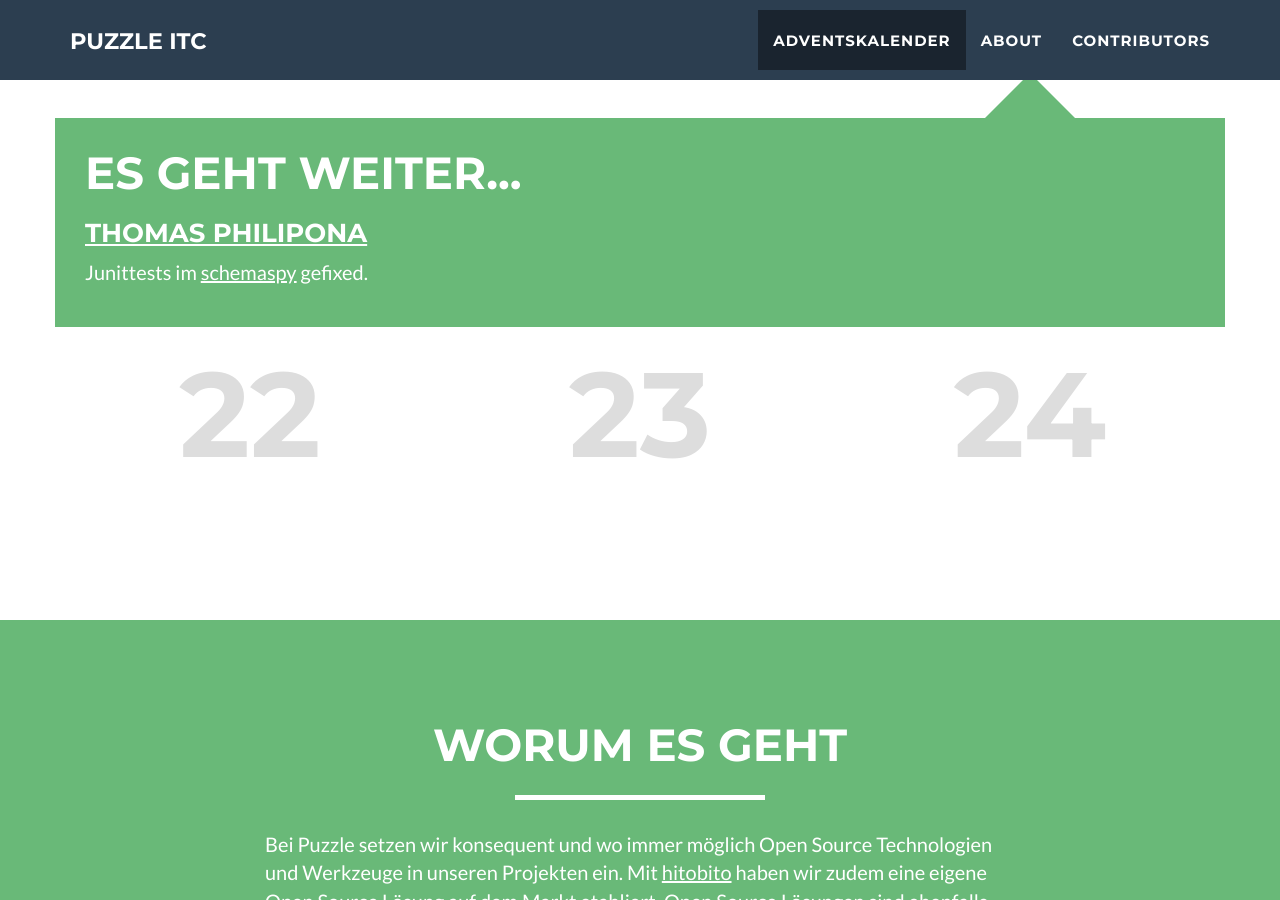
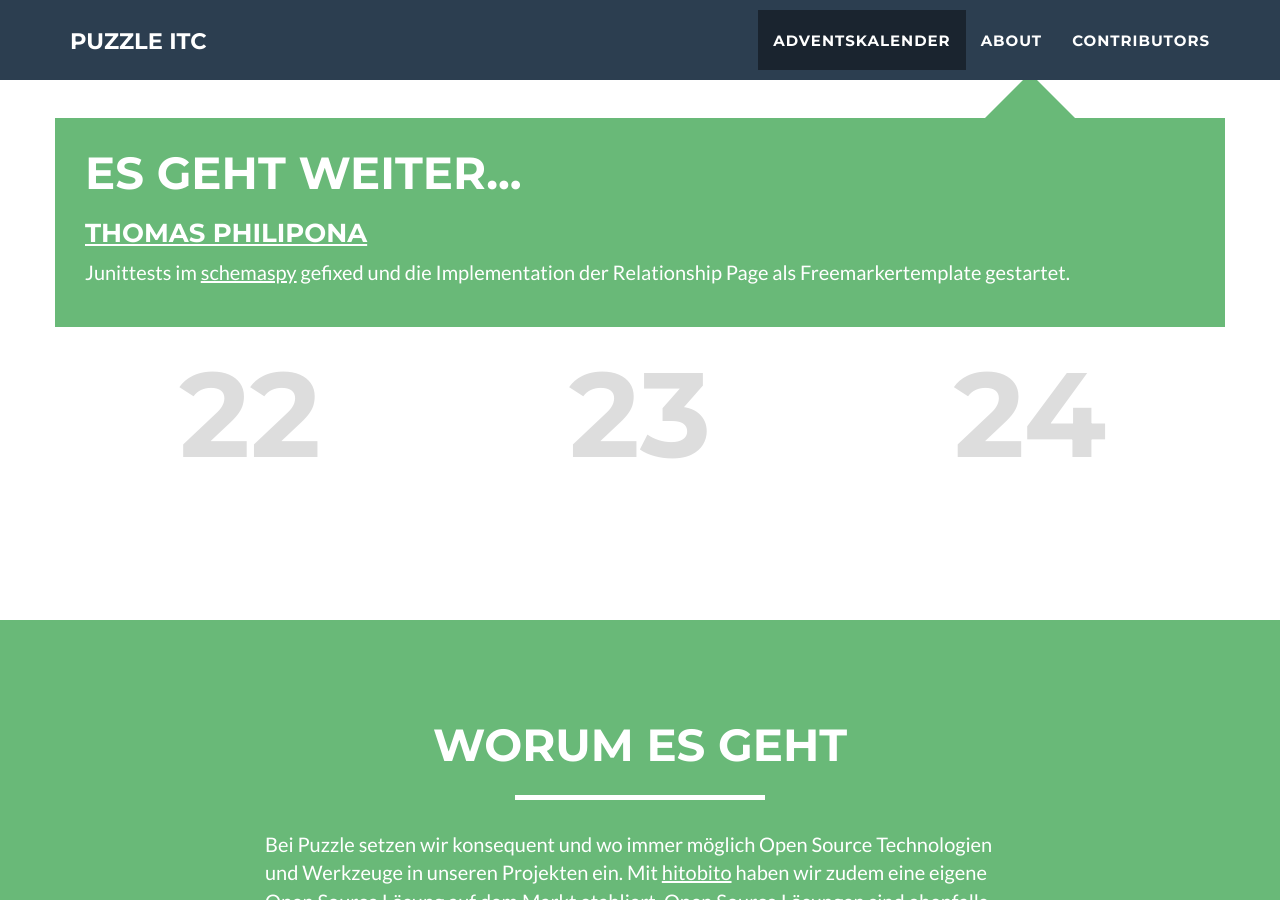
Before and after one commit to puzzle/opensource-advent-challenge-2015, a Jekyll site: the page built from index.html, in a window 1280 px wide and 900 px high, scrolled down 2325 px. Built offline with Jekyll 4.4.1, drawn with Linux system fonts in a browser that asks for light colours; nearby versions of some CDN libraries.

Commit message:
updated Info

```diff
--- a/_doors/21.markdown
+++ b/_doors/21.markdown
@@ -5,4 +5,4 @@ active: true
 ---
 
 ### [Thomas Philipona](https://github.com/phil-pona)
-Junittests im [schemaspy](https://github.com/drnoa/schemaspy) gefixed.
+Junittests im [schemaspy](https://github.com/drnoa/schemaspy) gefixed und die Implementation der Relationship Page als Freemarkertemplate gestartet.
```
